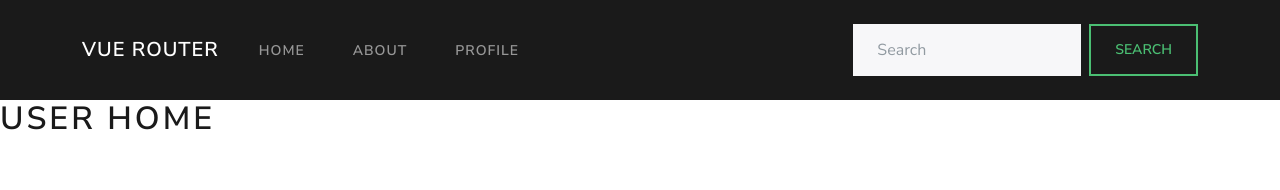
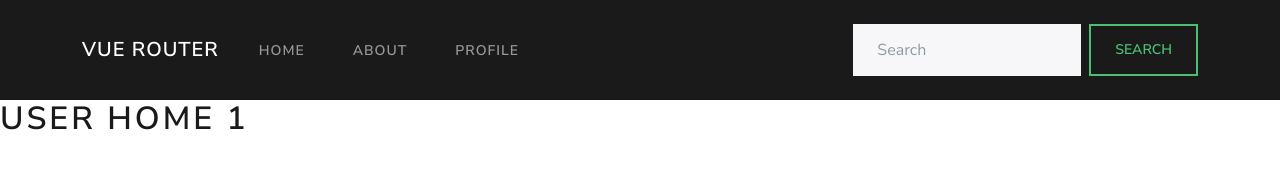
Before and after one commit to NightCoderMMCoder/Vue3-Router, a Vue app: page /user/1 in a window 1280 px wide. Shown: the top 190 px of the page. Built offline with nearby package versions, Linux system fonts and the light colour scheme.

Commit message:
4-getDynamicData

```diff
--- a/src/views/Users/UserHome.vue
+++ b/src/views/Users/UserHome.vue
@@ -1,9 +1,17 @@
 <template>
-  <h1>User Home</h1>
+  <h1>User Home {{ $route.params.userId }}</h1>
 </template>
 
 <script>
-export default {};
+// import { useRoute } from "vue-router";
+export default {
+  // props: ["userId"],
+  // setup(props) {
+  // console.log(props.userId);
+  // const route = useRoute();
+  // console.log(route.params.userId);
+  // },
+};
 </script>
 
 <style></style>
```
